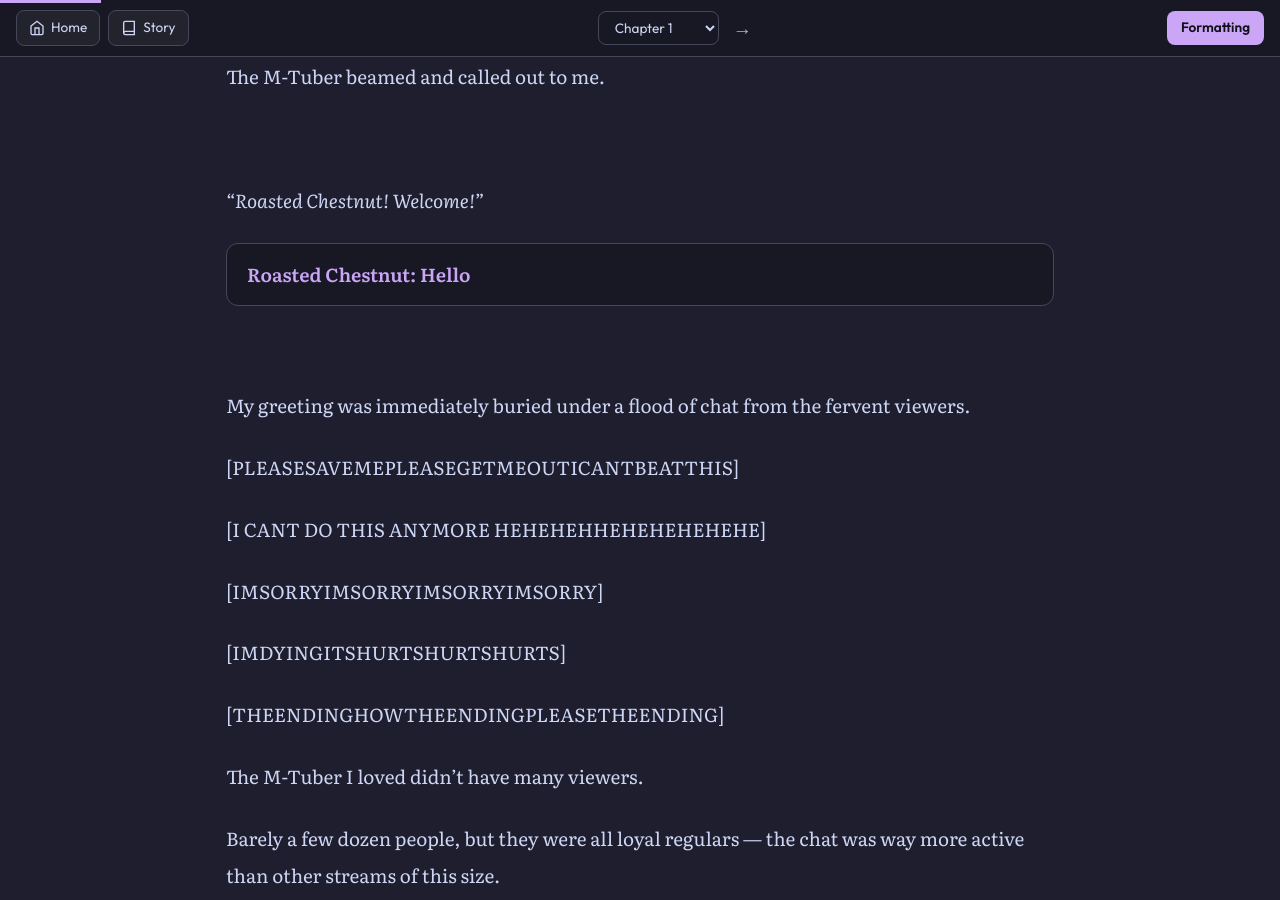
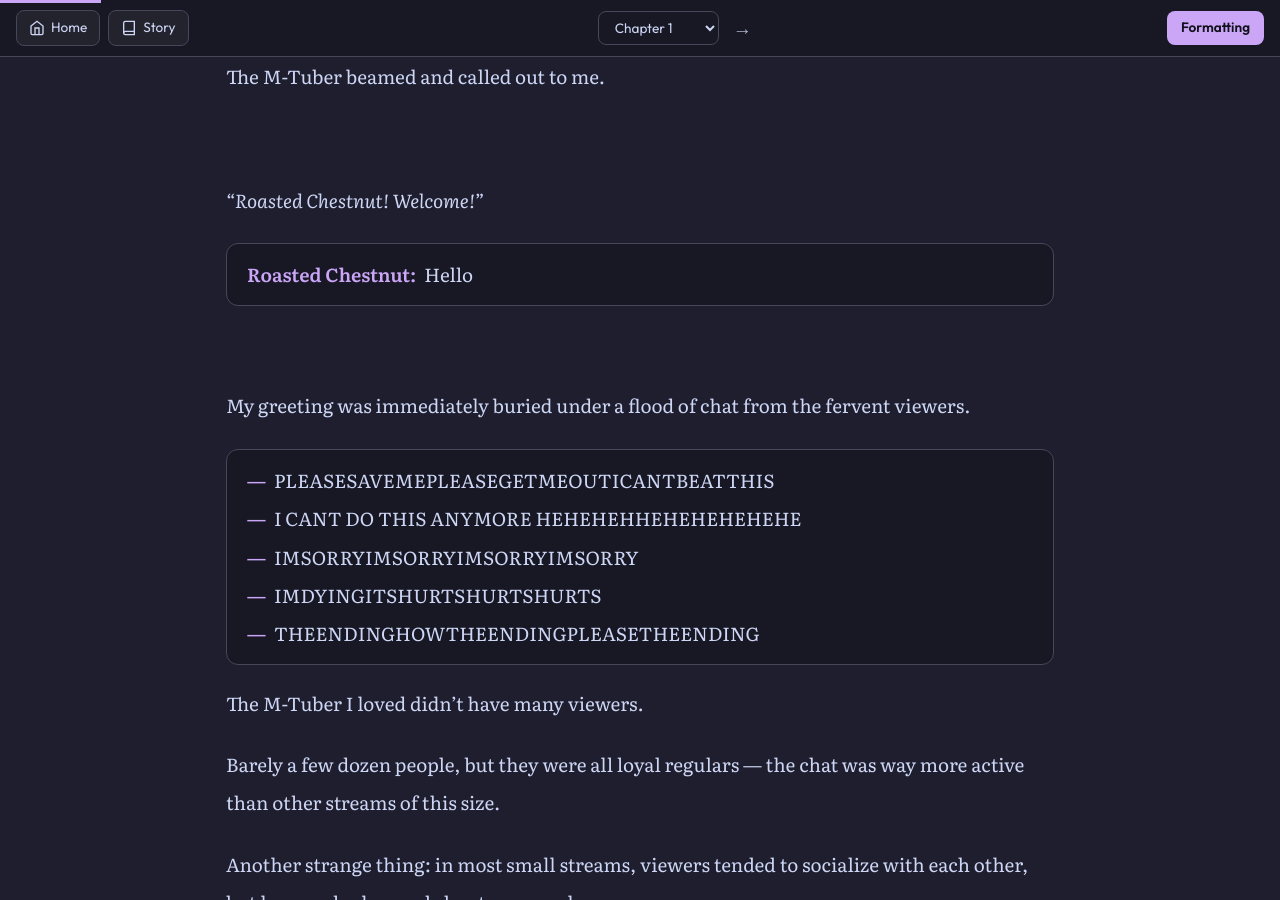
Before and after one commit to soleumn/soleumn.github.io, a Jekyll site: the page built from _chapters/eoshinki/ch1.md, in a window 1280 px wide and 900 px high, scrolled down 1057 px. Built offline with Jekyll 4.4.1, drawn with Linux system fonts in a browser that asks for light colours; comment, search, counter and statistics services are not loaded.

Commit message:
Update ch1.md

```diff
--- a/_chapters/eoshinki/ch1.md
+++ b/_chapters/eoshinki/ch1.md
@@ -44,22 +44,20 @@ The M-Tuber beamed and called out to me.
 *“Roasted Chestnut! Welcome!”*
 
 <div class="chat-box">
-  <div style="display:flex;align-items:flex-start;gap:8px;line-height:1.5;font-size:inherit; color:var(--detalhe-accent);font-weight:700;flex-shrink:0">Roasted Chestnut: Hello</div>
+  <div style="display:flex;align-items:flex-start;gap:8px;line-height:1.5;font-size:inherit;"><span style="color:var(--detalhe-accent);font-weight:700;flex-shrink:0">Roasted Chestnut:</span> Hello</div>
 </div>
 
 <br>
 
 My greeting was immediately buried under a flood of chat from the fervent viewers.
 
-\[PLEASESAVEMEPLEASEGETMEOUTICANTBEATTHIS\]
-
-\[I CANT DO THIS ANYMORE HEHEHEHHEHEHEHEHEHE\]
-
-\[IMSORRYIMSORRYIMSORRYIMSORRY\]
-
-\[IMDYINGITSHURTSHURTSHURTS\]
-
-\[THEENDINGHOWTHEENDINGPLEASETHEENDING\]
+<div class="chat-box">
+  <div class="chat-msgs">PLEASESAVEMEPLEASEGETMEOUTICANTBEATTHIS</div>
+  <div class="chat-msgs">I CANT DO THIS ANYMORE HEHEHEHHEHEHEHEHEHE</div>
+  <div class="chat-msgs">IMSORRYIMSORRYIMSORRYIMSORRY</div>
+  <div class="chat-msgs">IMDYINGITSHURTSHURTSHURTS</div>
+  <div class="chat-msgs">THEENDINGHOWTHEENDINGPLEASETHEENDING</div>
+</div>
 
 The M-Tuber I loved didn’t have many viewers.
 
```
